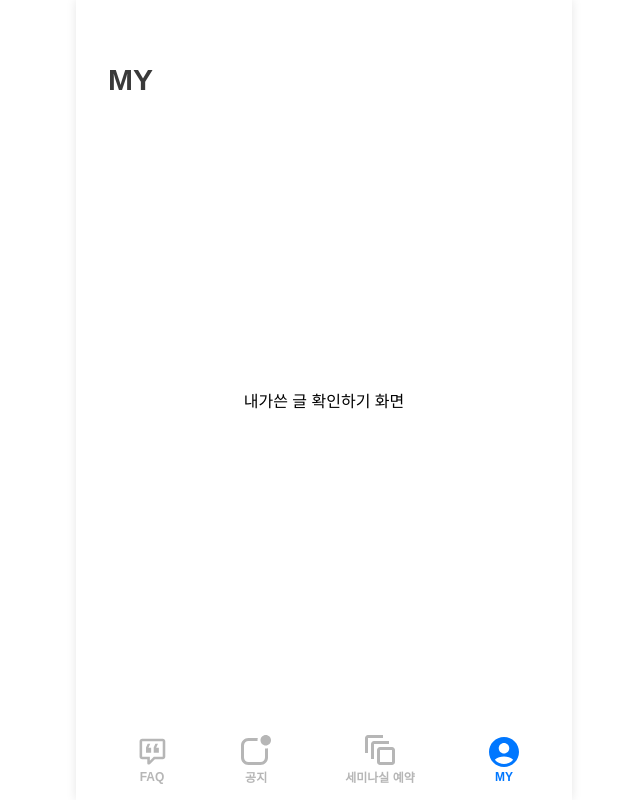
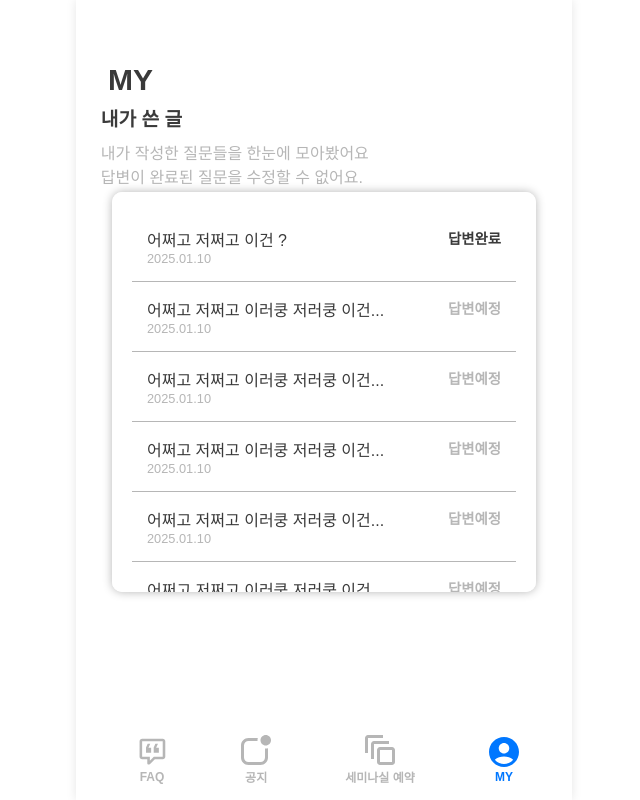
Before and after one commit to ComNCheck/ComNCheck-FE, a Next.js app: page /my/writingCheck in a window 1280 px wide. Shown: the whole page, without its empty margins (316-956 px from the left). Built offline with nearby package versions, Linux system fonts and the light colour scheme.

Commit message:
feat : my 페이지 내가 쓴글 스크롤 문제 해결결

```diff
--- /dev/null
+++ b/src/app/my/writingCheck/QuestionCard.tsx
@@ -0,0 +1,62 @@
+// QuestionCard.tsx
+import React from "react";
+import styled from "styled-components";
+import { theme } from "@/app/styles/theme";
+
+const QuestionCard = ({
+  question,
+}: {
+  question: { id: number; title: string; date: string; isAnswered: boolean };
+}) => {
+  return (
+    <Card>
+      <QuestionInfo>
+        <QuestionTitle>
+          {question.title.length > 18
+            ? `${question.title.substring(0, 18)}...`
+            : question.title}
+        </QuestionTitle>
+        <QuestionDate>{question.date}</QuestionDate>
+      </QuestionInfo>
+      <AnswerStatus isAnswered={question.isAnswered}>
+        {question.isAnswered ? "답변완료" : "답변예정"}
+      </AnswerStatus>
+    </Card>
+  );
+};
+
+const Card = styled.div`
+  display: flex;
+  flex-direction: row;
+  justify-content: space-between;
+  padding: 15px;
+  border-bottom: 1px solid ${theme.colors.mutedText};
+`;
+
+const QuestionInfo = styled.div`
+  display: flex;
+  flex-direction: column;
+`;
+
+const QuestionTitle = styled.h3`
+  font-size: 1rem;
+  font-weight: 500;
+  color: ${theme.colors.text};
+  overflow: hidden;
+  text-overflow: ellipsis;
+  white-space: nowrap;
+`;
+
+const QuestionDate = styled.span`
+  font-size: 0.8rem;
+  color: ${theme.colors.mutedText};
+`;
+
+const AnswerStatus = styled.span<{ isAnswered: boolean }>`
+  font-size: 0.9rem;
+  font-weight: bold;
+  color: ${({ isAnswered }) =>
+    isAnswered ? theme.colors.success : theme.colors.warning};
+`;
+
+export default QuestionCard;
--- a/src/app/my/writingCheck/page.tsx
+++ b/src/app/my/writingCheck/page.tsx
@@ -1,3 +1,130 @@
-export default function Home() {
-  return <div>내가쓴 글 확인하기 화면</div>;
+"use client";
+
+import React from "react";
+import styled from "styled-components";
+import { theme } from "@/app/styles/theme";
+import QuestionCard from "./QuestionCard";
+import SubHeader from "@/components/SubHeader";
+
+export default function WritingCheck() {
+  const questions = [
+    {
+      id: 1,
+      title: "어쩌고 저쩌고 이건 ?",
+      date: "2025.01.10",
+      isAnswered: true,
+    },
+    {
+      id: 2,
+      title: "어쩌고 저쩌고 이러쿵 저러쿵 이건 어떻게 하나요??????",
+      date: "2025.01.10",
+      isAnswered: false,
+    },
+    {
+      id: 3,
+      title: "어쩌고 저쩌고 이러쿵 저러쿵 이건 어떻게 하나요??????",
+      date: "2025.01.10",
+      isAnswered: false,
+    },
+    {
+      id: 4,
+      title: "어쩌고 저쩌고 이러쿵 저러쿵 이건 어떻게 하나요??????",
+      date: "2025.01.10",
+      isAnswered: false,
+    },
+    {
+      id: 5,
+      title: "어쩌고 저쩌고 이러쿵 저러쿵 이건 어떻게 하나요??????",
+      date: "2025.01.10",
+      isAnswered: false,
+    },
+
+    {
+      id: 6,
+      title: "어쩌고 저쩌고 이러쿵 저러쿵 이건 어떻게 하나요??????",
+      date: "2025.01.10",
+      isAnswered: false,
+    },
+    {
+      id: 7,
+      title: "어쩌고 저쩌고 이러쿵 저러쿵 이건 어떻게 하나요??????",
+      date: "2025.01.10",
+      isAnswered: false,
+    },
+    {
+      id: 8,
+      title: "어쩌고 저쩌고 이러쿵 저러쿵 이건 어떻게 하나요??????",
+      date: "2025.01.10",
+      isAnswered: false,
+    },
+    {
+      id: 9,
+      title: "어쩌고 저쩌고 이러쿵 저러쿵 이건 어떻게 하나요??????",
+      date: "2025.01.10",
+      isAnswered: false,
+    },
+    {
+      id: 10,
+      title: "어쩌고 저쩌고 이러쿵 저러쿵 이건 어떻게 하나요??????",
+      date: "2025.01.10",
+      isAnswered: false,
+    },
+    {
+      id: 11,
+      title: "어쩌고 저쩌고 이러쿵 저러쿵 이건 어떻게 하나요??????",
+      date: "2025.01.10",
+      isAnswered: false,
+    },
+  ];
+
+  return (
+    <Container>
+      <SubHeader
+        title="내가 쓴 글"
+        description={
+          <>
+            내가 작성한 질문들을 한눈에 모아봤어요
+            <br />
+            답변이 완료된 질문을 수정할 수 없어요.
+          </>
+        }
+      />
+      <FormWrapper>
+        <Form>
+          {questions.map((question) => (
+            <QuestionCard key={question.id} question={question} />
+          ))}
+        </Form>
+      </FormWrapper>
+    </Container>
+  );
 }
+
+const Container = styled.div`
+  display: flex;
+  flex-direction: column;
+  width: 90%;
+  position: relative;
+  top: 12rem;
+`;
+
+const FormWrapper = styled.div`
+  display: flex;
+  flex-direction: column;
+  align-items: center;
+`;
+const Form = styled.div`
+  width: 95%;
+  height: 25rem;
+  padding: 20px;
+  background-color: white;
+  border-radius: 10px;
+  box-shadow: 0 0px 10px ${theme.colors.mutedText};
+  overflow-y: auto;
+  &::-webkit-scrollbar {
+    display: none;
+  }
+  @media only screen and (min-width: 200px) and (max-width: 480px) {
+    height: 40rem;
+  }
+`;
--- a/src/app/styles/globalStyle.ts
+++ b/src/app/styles/globalStyle.ts
@@ -16,6 +16,7 @@ const GlobalStyle = createGlobalStyle`
     margin: 0;
     padding: 0;
     font-family: 'Pretendard', sans-serif;
+    overflow: hidden;
   }
 
   #root {
--- a/src/app/styles/theme.ts
+++ b/src/app/styles/theme.ts
@@ -9,6 +9,8 @@ export const theme = {
     contrast: "#FFFFFF",
     mutedText: "#B6B6B6",
     danger: "#EE4D47",
+    success: "#3A3A3A",
+    warning: "#B6B6B6",
   },
   button: {
     primary: {
--- a/src/components/MobileWapper.tsx
+++ b/src/components/MobileWapper.tsx
@@ -6,7 +6,7 @@ const MobileSizeWapper = styled.div`
   display: flex;
   flex-direction: column;
   align-items: center;
-  justify-content: center;
+  // justify-content: center;
   gap: 5rem;
   min-height: 100vh;
   width: 100%;
--- /dev/null
+++ b/src/components/SubHeader.tsx
@@ -0,0 +1,43 @@
+"use client";
+
+import React from "react";
+import styled from "styled-components";
+import { theme } from "@/app/styles/theme";
+
+interface SubHeaderProps {
+  title: string;
+  description: string | React.ReactNode;
+}
+
+export default function SubHeader({ title, description }: SubHeaderProps) {
+  return (
+    <Header>
+      <Title>{title}</Title>
+      <Description>{description}</Description>
+    </Header>
+  );
+}
+
+const Header = styled.div`
+  position: fixed;
+  top: 6.5rem;
+  width: calc(100% - 4rem);
+  max-width: 27rem;
+  display: flex;
+  flex-direction: column;
+  justify-content: space-between;
+  align-items: flex-start;
+  z-index: 9;
+`;
+
+const Title = styled.h1`
+  font-size: 1.2rem;
+  font-weight: 600;
+  color: ${theme.colors.text};
+  margin-bottom: 0.5rem;
+`;
+
+const Description = styled.p`
+  font-size: 1rem;
+  color: ${theme.colors.mutedText};
+`;
```
Also changed, not shown: src/app/my/question/page.tsx (+15 -43 lines).
